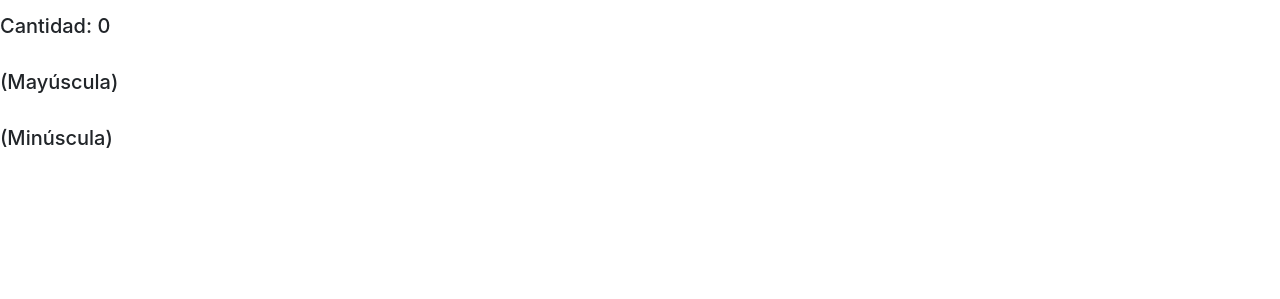
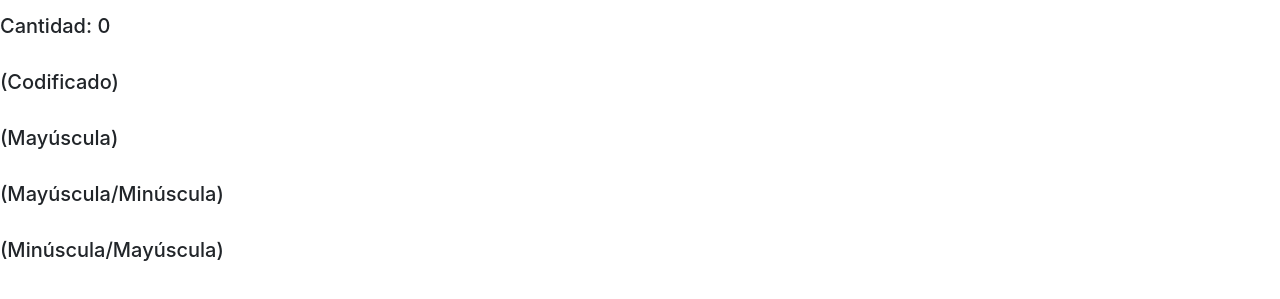
Before and after one commit to CamilaBelenCapua/PracticaFinalNT2, a Vue app: page /Input in a window 1280 px wide. Shown: the part 219-518 px from the top of the page. Built offline with nearby package versions, Linux system fonts and the light colour scheme; what vue-form would draw is missing.

Commit message:
lowerToUpper and upperToLower

```diff
--- a/src/components/Input.vue
+++ b/src/components/Input.vue
@@ -17,10 +17,18 @@
 
           <br>
             <h5> Cantidad:  {{countLetters}}</h5>
+
+          <br>
+            <h5>{{changeVowel}} (Codificado)</h5>
+
           <br>
             <h5>{{upperCase}} (Mayúscula)</h5>
+
           <br>
-            <h5>{{lowerCase}} (Minúscula)</h5>
+            <h5>{{upperToLower}}(Mayúscula/Minúscula)</h5>
+
+          <br>
+          <h5>{{lowerToUpper}} (Minúscula/Mayúscula)</h5>
         <br>
       </div>
   </section>
@@ -54,13 +62,51 @@ export default {
       return this.formData.input.length;
     },
 
+    changeVowel(){
+      return  this.formData.input
+                    .toLowerCase()
+                    .replace(/a/g,'u') //g is global
+                    .replace(/e/g,"o")
+                    .replace(/o/g, "e")
+                    .replace(/u/g, "a")
+    },
+
     upperCase(){
       return this.formData.input.toUpperCase() ;
     },
 
     lowerCase(){
       return this.formData.input.toLowerCase() ;
+    },
+
+    upperToLower (){
+      const input = this.formData.input
+      let newWord = ''
+      for (let i=0; i<=input.length-1; i++) {
+        const letter = input[i]
+        if(i%2===0){
+          newWord += letter.toUpperCase();
+        }else{
+          newWord += letter.toLowerCase();
+        }
+      }
+      return newWord
+    },
+
+    lowerToUpper(){
+      const input = this.formData.input
+      let newWord = ''
+      for (let i=0; i<=input.length-1; i++) {
+        const letter = input[i]
+        if(i%2===0){
+          newWord += letter.toLowerCase();
+        }else{
+          newWord += letter.toUpperCase();
+        }
+      }
+      return newWord
     }
+
   },
 
 }
```
